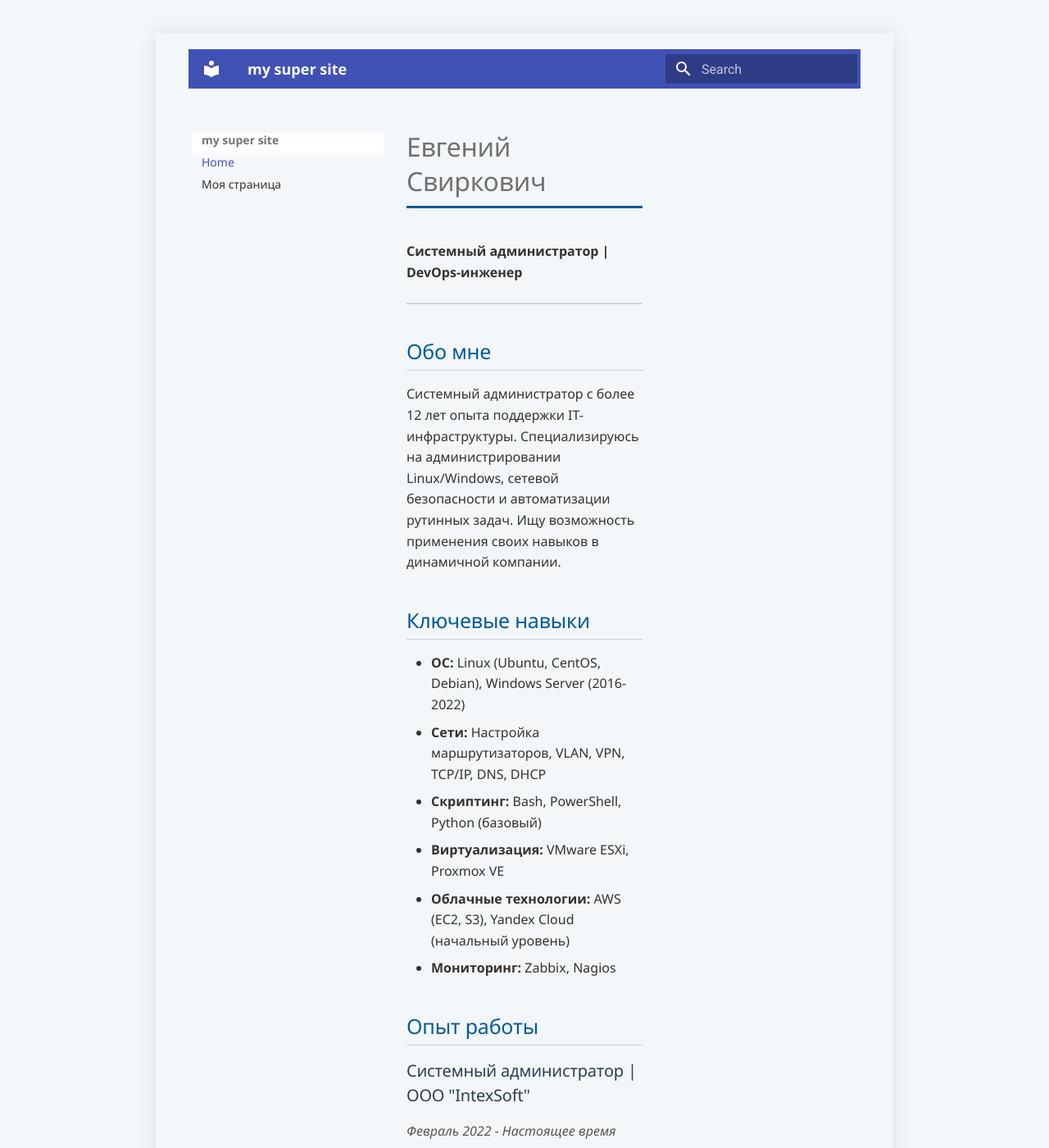
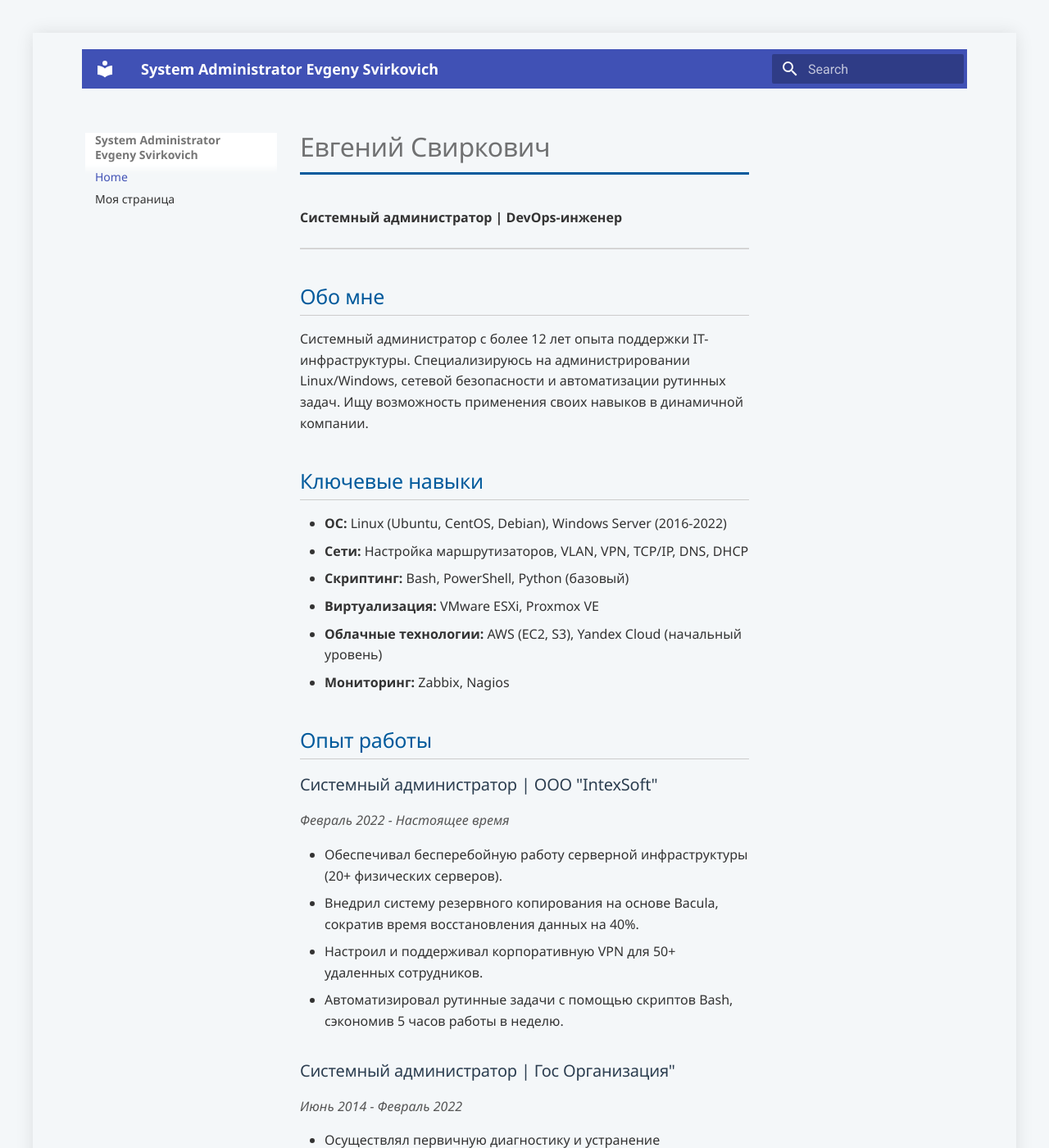
Before and after one commit to evgenysvirkovich/my-site, an MkDocs documentation site: the page built from docs/index.md, in a window 1280 px wide and 1400 px high. Shown: the whole window at 82% size. Built offline with MkDocs 1.6.1 and Material for MkDocs 9.7.7, drawn with Linux system fonts in a browser that asks for light colours; some of the changed lines change nothing that is shown.

Commit message:
change Name site + width

```diff
--- a/docs/index.md
+++ b/docs/index.md
@@ -5,12 +5,12 @@
     <style>
         body {
             font-family: 'Segoe UI', Tahoma, Geneva, Verdana, sans-serif;
-            max-width: 900px;
+            max-width: 1200px;
             margin: 40px auto;
-            padding: 20px 40px;
+            padding: 20px 60px;
             background-color: #f4f7f9;
             color: #333;
-            line-height: 1.6;
+            line-height: 1.8;
             box-shadow: 0 0 20px rgba(0,0,0,0.1);
         }
         h1 {
--- a/mkdocs.yml
+++ b/mkdocs.yml
@@ -1,4 +1,4 @@
-site_name: my super site
+site_name: System Administrator Evgeny Svirkovich
 site_url: https://evgenysvirkovich.github.io/my-site/
 theme:
   name: material
```
